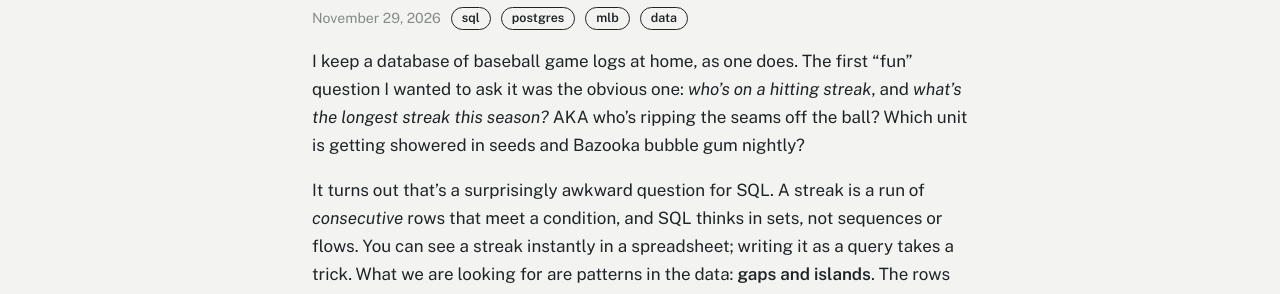
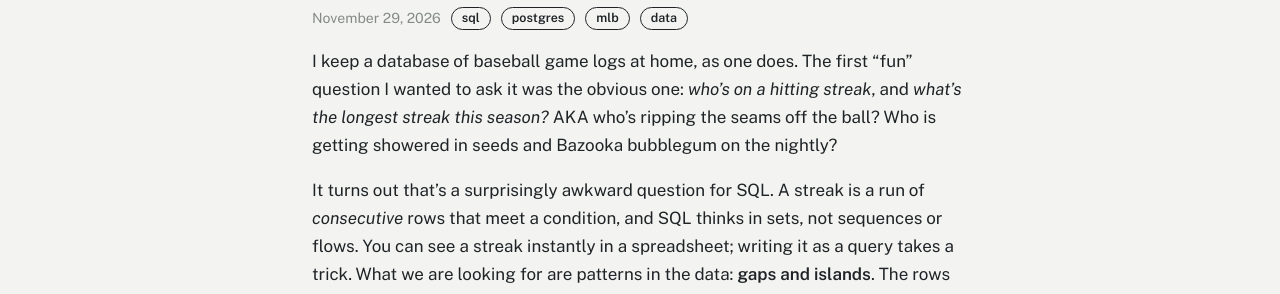
Before and after one commit to fiftyshadesofgrading/Homepage, a Jekyll site: the page built from _posts/2026-11-29-gaps-and-islands-streaks.md, in a window 1280 px wide and 900 px high. Shown: the part 324-618 px from the top of the window. Built offline with Jekyll 4.4.1, drawn with Linux system fonts in a browser that asks for light colours.

Commit message:
Refine description of hitting streak in blog post
Clarified the description of a hitting streak by rephrasing the question about who is getting showered in seeds and Bazooka bubblegum.

```diff
--- a/_posts/2026-11-29-gaps-and-islands-streaks.md
+++ b/_posts/2026-11-29-gaps-and-islands-streaks.md
@@ -7,7 +7,7 @@ kicker: "SQL patterns"
 tags: [sql, postgres, mlb, data]
 ---
 
-I keep a database of baseball game logs at home, as one does. The first "fun" question I wanted to ask it was the obvious one: _who's on a hitting streak_, and _what's the longest streak this season?_ AKA who's ripping the seams off the ball? Which unit is getting showered in seeds and Bazooka bubble gum nightly?
+I keep a database of baseball game logs at home, as one does. The first "fun" question I wanted to ask it was the obvious one: _who's on a hitting streak_, and _what's the longest streak this season?_ AKA who's ripping the seams off the ball? Who is getting showered in seeds and Bazooka bubblegum on the nightly?
 
 It turns out that's a surprisingly awkward question for SQL. A streak is a run of *consecutive* rows that meet a condition, and SQL thinks in sets, not sequences or flows. You can see a streak instantly in a spreadsheet; writing it as a query takes a trick. What we are looking for are patterns in the data: **gaps and islands**. The rows we care about are islands, the rows that break the streak are gaps, and once you see the pattern you'll see it everywhere in the data.
 
```
